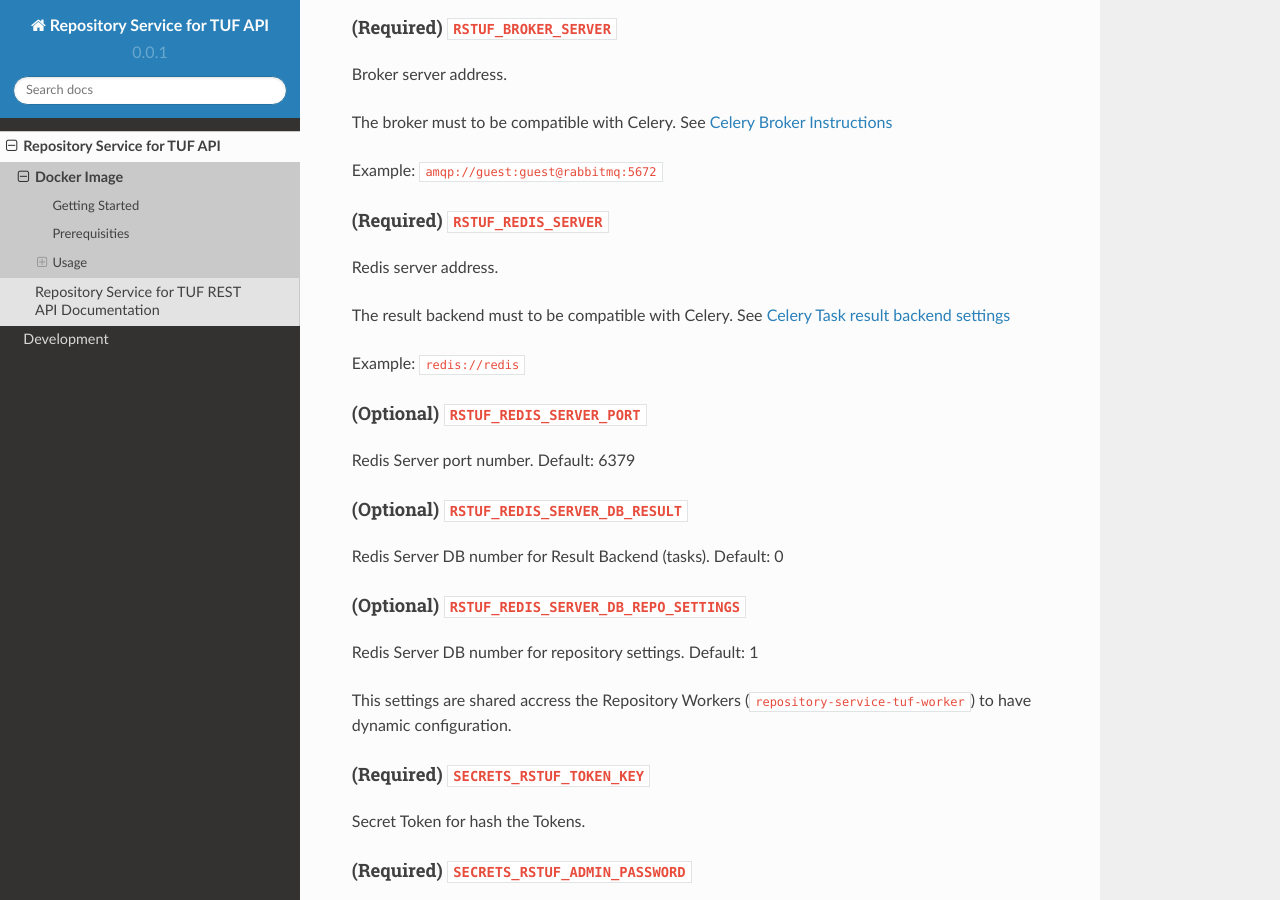
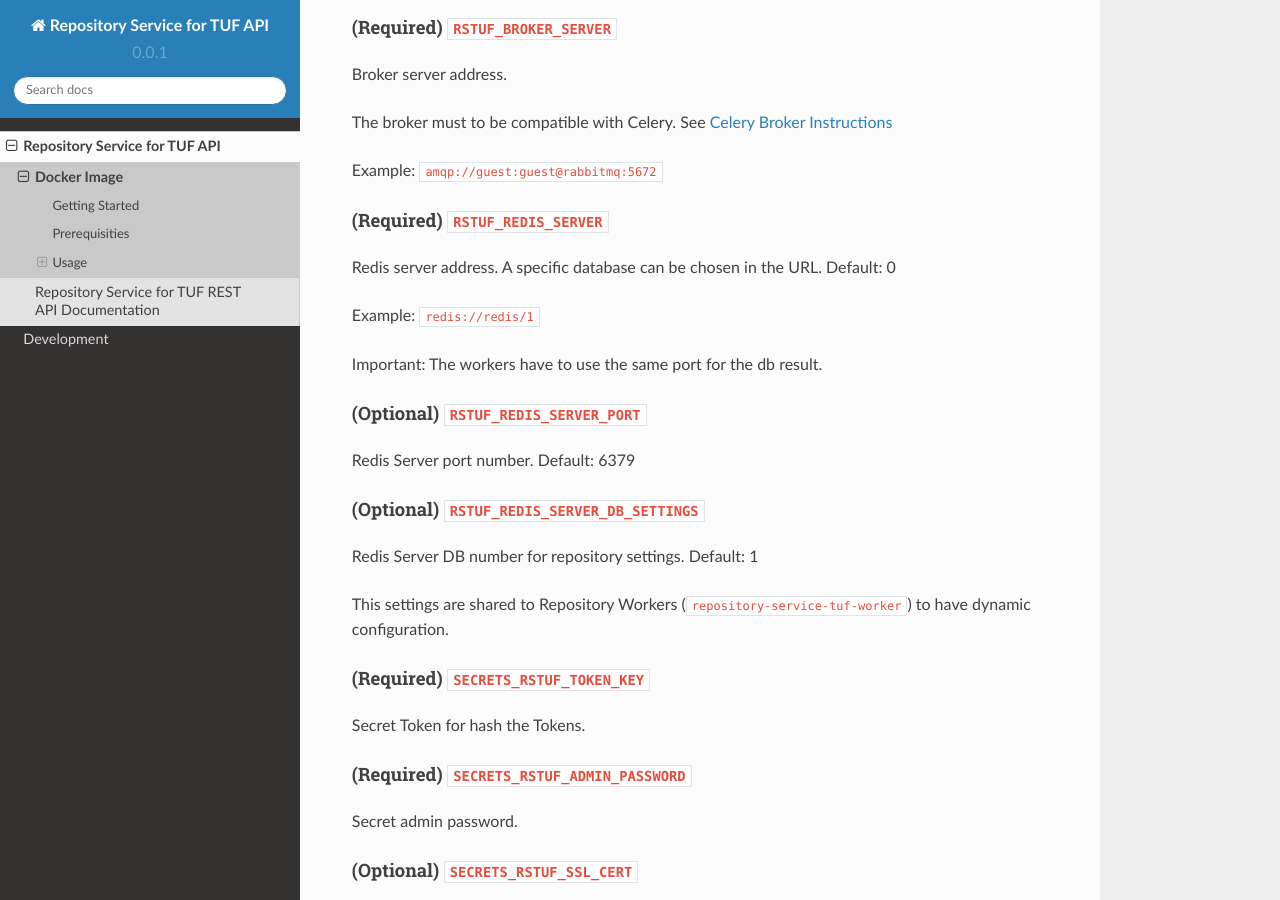
Before and after one commit to repository-service-tuf/repository-service-tuf-api, a Sphinx documentation site: the page built from docs/source/guide/Docker_README.md, in a window 1280 px wide and 900 px high, scrolled down 1311 px. Built offline with Sphinx 7.4.7 and the Read the Docs theme 2.0.0, drawn with Linux system fonts in a browser that asks for light colours.

Commit message:
fix: custom redis configuration for the container
The current custom Redis configuration for the RSTUF API container
doesn't work correctly.

- Fix wrong parsing for the Dynaconf configuration. The parser
  included the Dynaconf `envvar_prefix` `RSTUF`.
- Fix documentation
  - More detail about choosing a specific port for the celery
    task's backend result.
  - Remove invalid parameter for RSTUF API

Signed-off-by: Kairo de Araujo <kdearaujo@vmware.com>

```diff
--- a/docs/source/guide/Docker_README.md
+++ b/docs/source/guide/Docker_README.md
@@ -67,25 +67,22 @@ Example: `amqp://guest:guest@rabbitmq:5672`
 #### (Required) `RSTUF_REDIS_SERVER`
 
 Redis server address.
+A specific database can be chosen in the URL. Default: 0
 
-The result backend must to be compatible with Celery. See
-[Celery Task result backend settings](https://docs.celeryq.dev/en/stable/userguide/configuration.html#task-result-backend-settings)
+Example: `redis://redis/1`
 
-Example: `redis://redis`
+Important: The workers have to use the same port for the db result.
 
 #### (Optional) `RSTUF_REDIS_SERVER_PORT`
 
 Redis Server port number. Default: 6379
 
-#### (Optional) `RSTUF_REDIS_SERVER_DB_RESULT`
 
-Redis Server DB number for Result Backend (tasks). Default: 0
-
-#### (Optional) `RSTUF_REDIS_SERVER_DB_REPO_SETTINGS`
+#### (Optional) `RSTUF_REDIS_SERVER_DB_SETTINGS`
 
 Redis Server DB number for repository settings. Default: 1
 
-This settings are shared accress the Repository Workers
+This settings are shared to Repository Workers
 (``repository-service-tuf-worker``) to have dynamic configuration.
 
 #### (Required) `SECRETS_RSTUF_TOKEN_KEY`
--- a/repository_service_tuf_api/__init__.py
+++ b/repository_service_tuf_api/__init__.py
@@ -64,8 +64,8 @@ settings_repository = Dynaconf(
     redis_enabled=True,
     redis={
         "host": settings.REDIS_SERVER.split("redis://")[1],
-        "port": settings.get("RSTUF_REDIS_SERVER_PORT", 6379),
-        "db": settings.get("RSTUF_REDIS_SERVER_DB_REPO_SETTINGS", 1),
+        "port": settings.get("REDIS_SERVER_PORT", 6379),
+        "db": settings.get("REDIS_SERVER_DB_SETTINGS", 1),
         "decode_responses": True,
     },
 )
```
